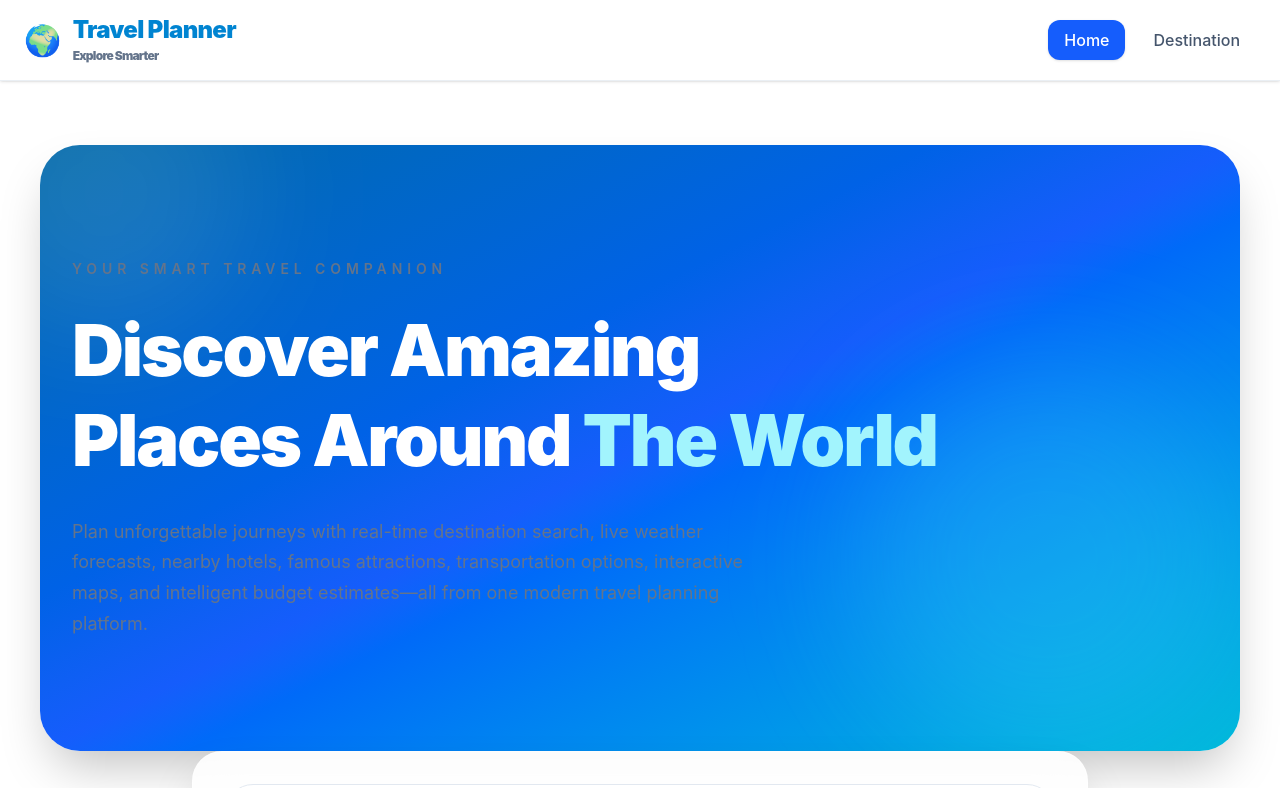
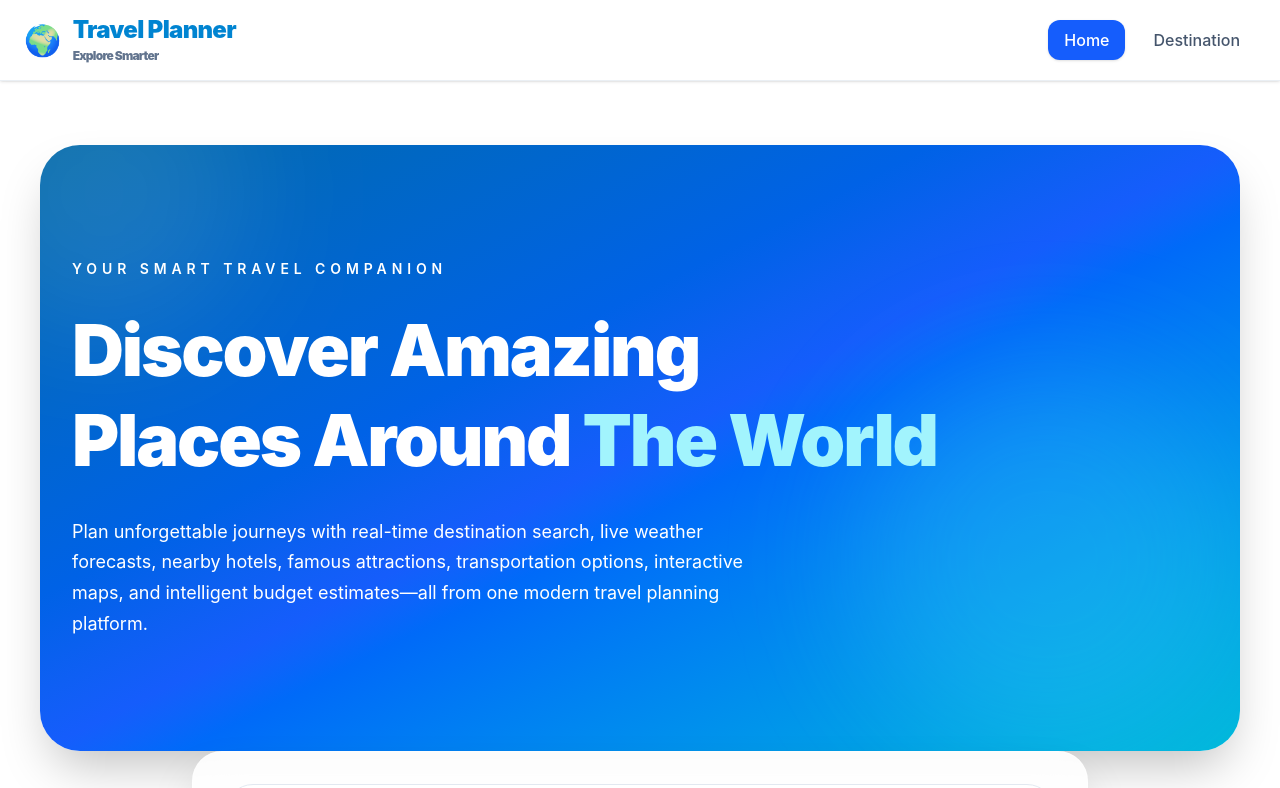
Before and after one commit to sarimbinazeem/Travel-Planner---Prompt-Engineering, a React (Vite) app in the folder travel planner/: page / in a window 1280 px wide. Shown: the top 788 px of the page. Built offline with nearby package versions, Linux system fonts and the light colour scheme; no server answers.

Commit message:
Phase 7: final fixes

```diff
--- a/travel planner/src/index.css
+++ b/travel planner/src/index.css
@@ -72,7 +72,7 @@ h4 {
 }
 
 p {
-  color: var(--text-muted);
+
   line-height: 1.7;
 }
 
--- a/travel planner/src/pages/Home/Home.jsx
+++ b/travel planner/src/pages/Home/Home.jsx
@@ -65,7 +65,7 @@ function Home() {
                 font-semibold
                 uppercase
                 tracking-[0.35em]
-                text-blue-100
+                 text-white
                 "
             >
                 Your Smart Travel Companion
@@ -106,7 +106,7 @@ function Home() {
                 max-w-2xl
                 text-lg
                 leading-8
-                text-blue-100
+                text-white
                 "
             >
             Plan unforgettable journeys with real-time destination search, live weather forecasts, nearby hotels, famous attractions, transportation options, interactive maps, and intelligent budget estimates—all from one modern travel planning platform.
```
